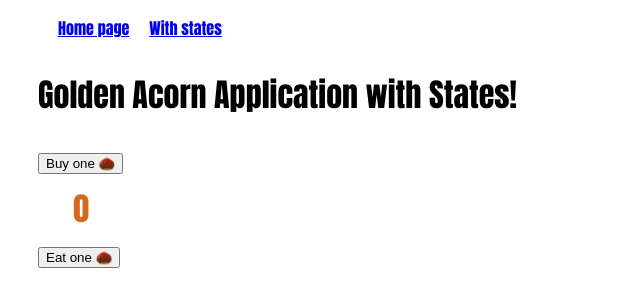
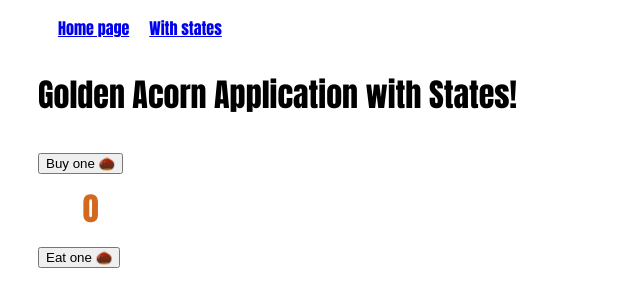
Before and after one commit to katawohl/orientation-js-retraining, a React (Create React App) app in the folder golden-acorn/: page /simple/states in a window 1280 px wide. Shown: the top 306 px of the page, without its empty margins (0-640 px from the left). Built offline with nearby package versions, Linux system fonts and the light colour scheme.

Commit message:
repositioned counter on acorn app page

```diff
--- a/golden-acorn/src/index.css
+++ b/golden-acorn/src/index.css
@@ -22,7 +22,7 @@ li {
 }
 
 .display-div {
-    padding-left: 1.1em;
+    padding-left: 1.4em;
     color: chocolate;
     font-weight: bold;
     font-size: 24pt;
```
